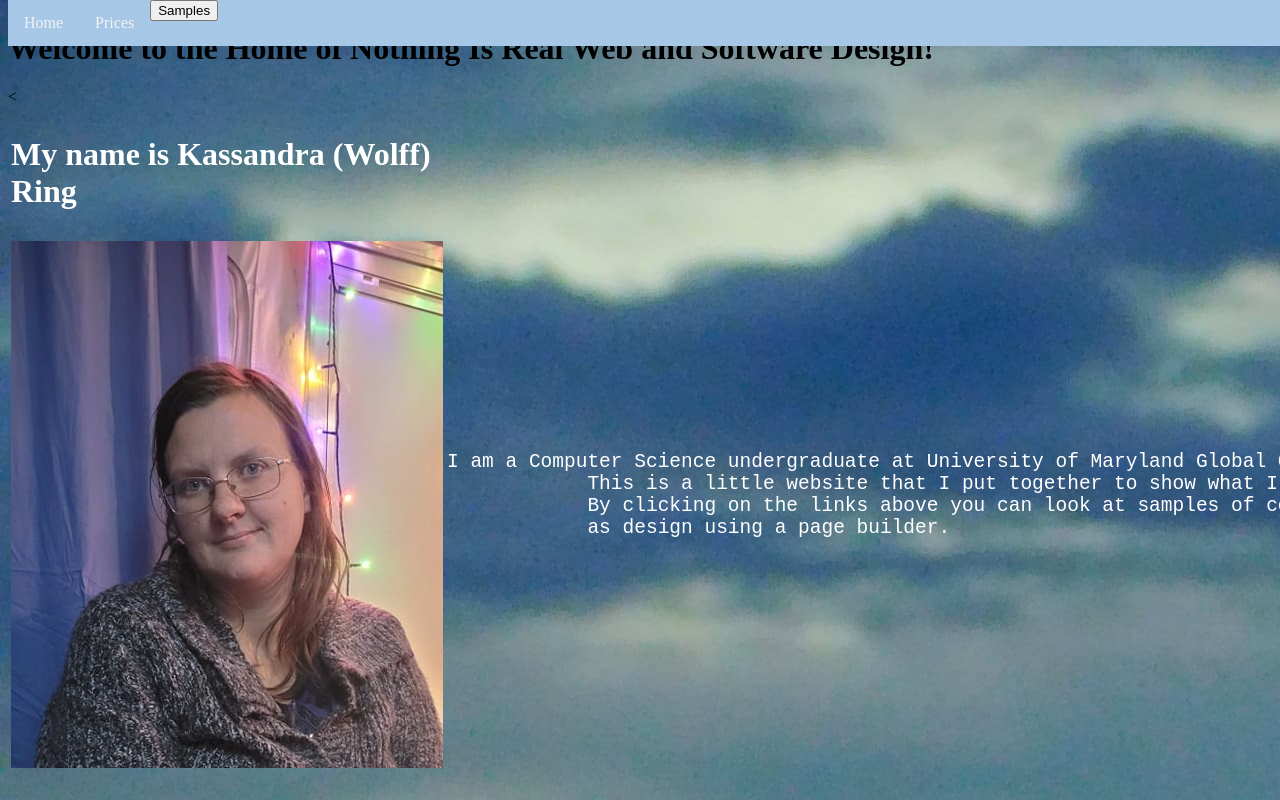
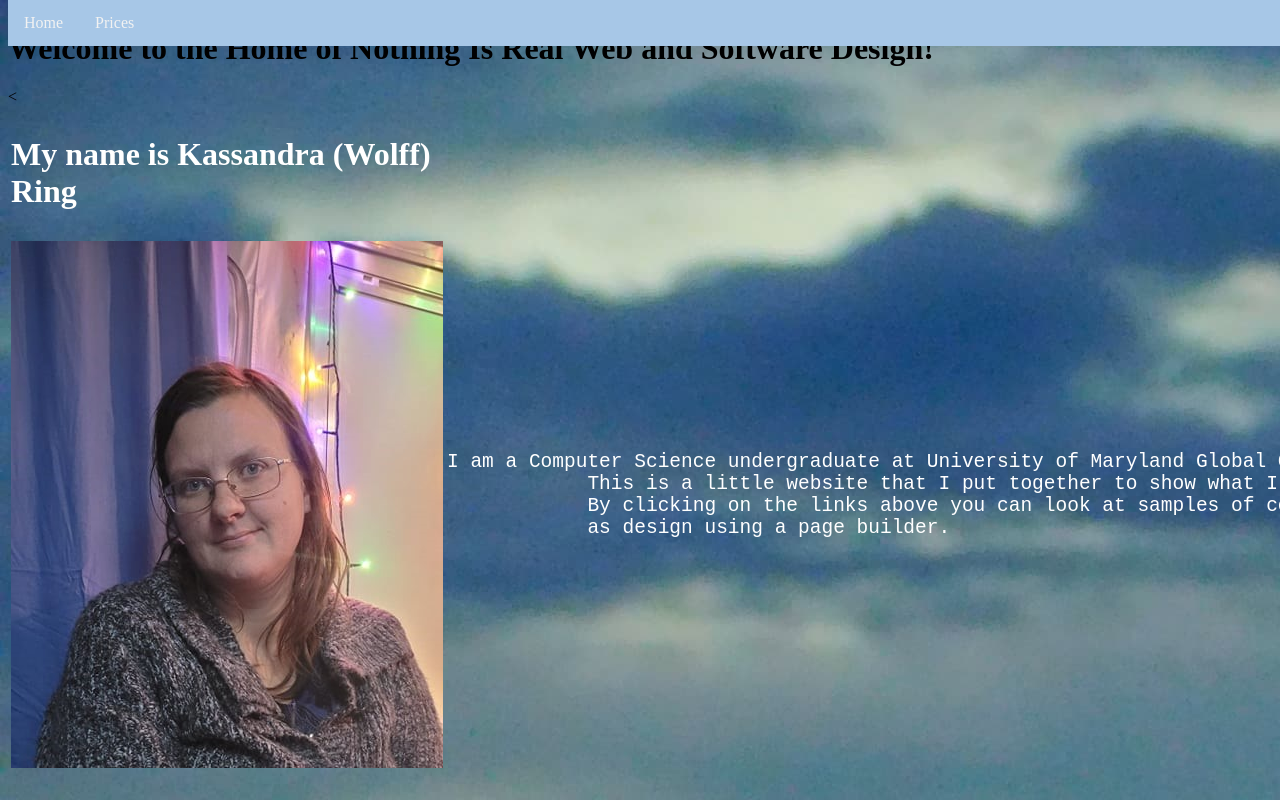
Before and after one commit to IamTheKaz/IamTheKaz.github.io, a plain HTML site: page index.html in a window 1280 px wide. Shown: the top 800 px of the page. Drawn offline with Linux system fonts and the light colour scheme.

Commit message:
Update index.html

```diff
--- a/index.html
+++ b/index.html
@@ -12,7 +12,7 @@
     <a href="index.html">Home</a>
     <a href="prices.html">Prices</a>
         <div class="dropdown">
-            <button>Samples</button>
+
             <div class="dropdown-options">
                 <a href="Code.html">Code</a>
                 <a href="Web.html">Websites</a>
```
